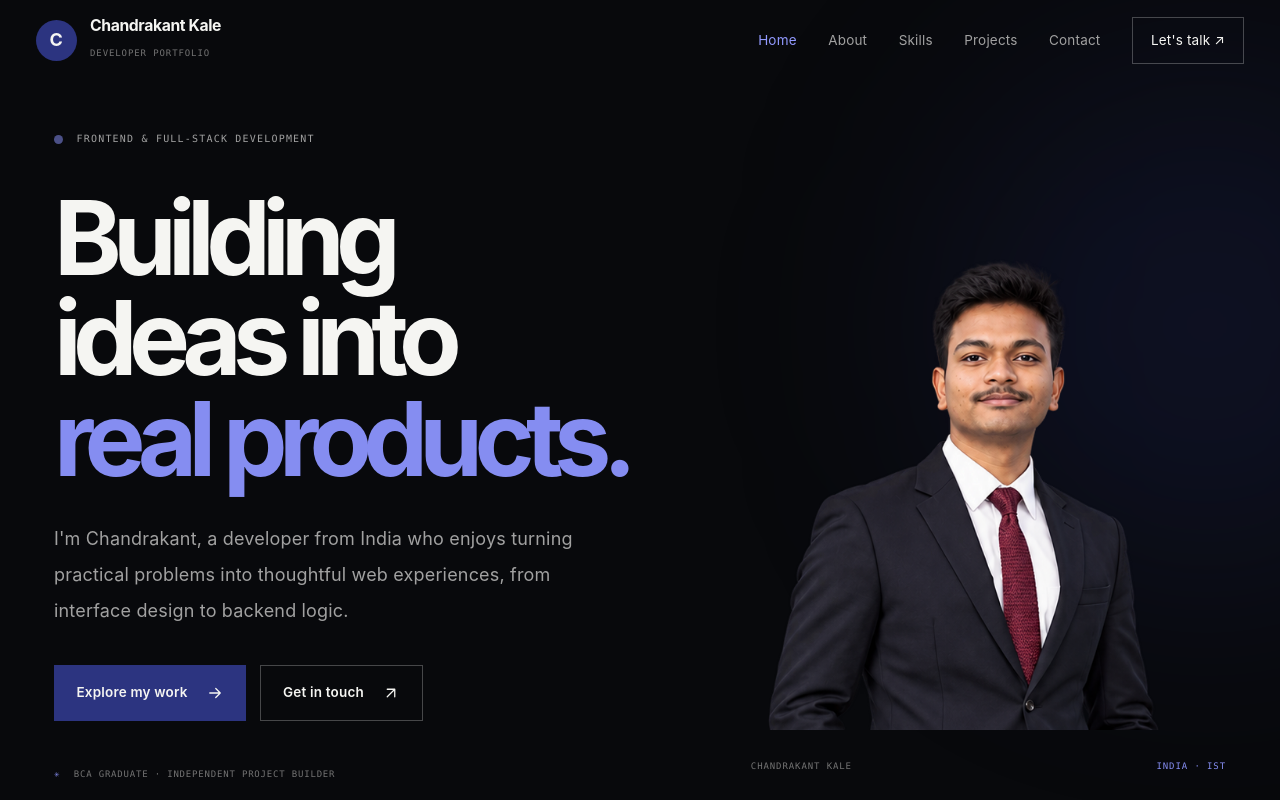
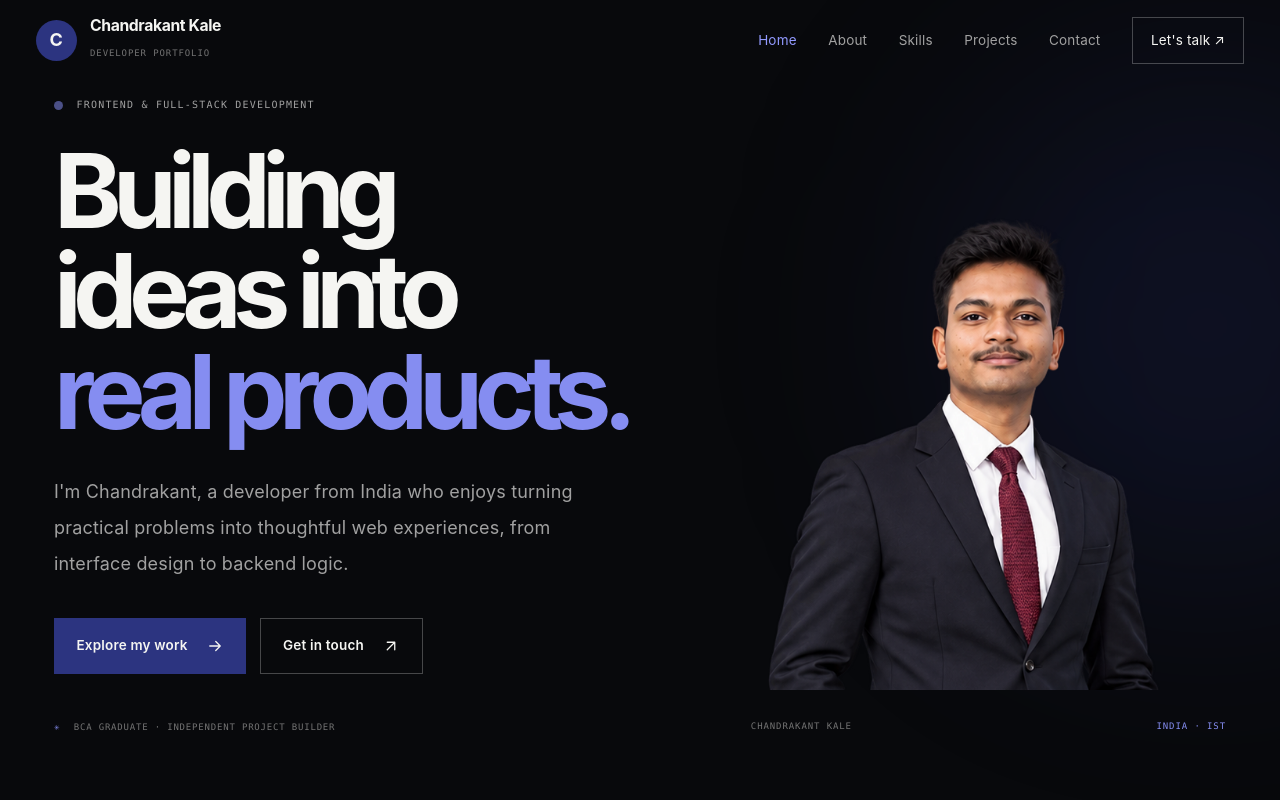
Before and after one commit to chandrakant-kale/portfolio, a React app in the folder frontend/: page / in a window 1280 px wide. Shown: the top 800 px of the page. Built offline with nearby package versions, Linux system fonts and the light colour scheme; the HTML template or start-up script is replaced by a standard one.

Commit message:
Update App.jsx

```diff
--- a/frontend/src/App.jsx
+++ b/frontend/src/App.jsx
@@ -364,7 +364,7 @@ export default function App() {
           ref={(element) => {
             sectionRefs.current.home = element;
           }}
-          className="relative flex min-h-162.5 scroll-mt-20 items-center overflow-hidden py-24 sm:min-h-175 sm:py-28
+          className="relative flex min-h-162.5 scroll-mt-20 items-center overflow-hidden py-24 sm:min-h-175 sm:py-20
            lg:min-h-185"
         >
 
@@ -374,7 +374,7 @@ export default function App() {
           <div className="relative mx-auto grid w-full max-w-360 items-center gap-10 px-5 sm:px-8 md:grid-cols-[1.15fr_.85fr]
            md:gap-8 lg:gap-12 lg:px-12">
             <div>
-              <div className="mb-8 flex items-center gap-3 font-mono text-[10px] tracking-[0.12em] text-neutral-400">
+              <div className="mb-5 flex items-center gap-3 font-mono text-[10px] tracking-[0.12em] text-neutral-400">
                 <span className="h-2 w-2 animate-pulse rounded-full bg-[#858df1]" />
                 FRONTEND & FULL-STACK DEVELOPMENT
               </div>
```
